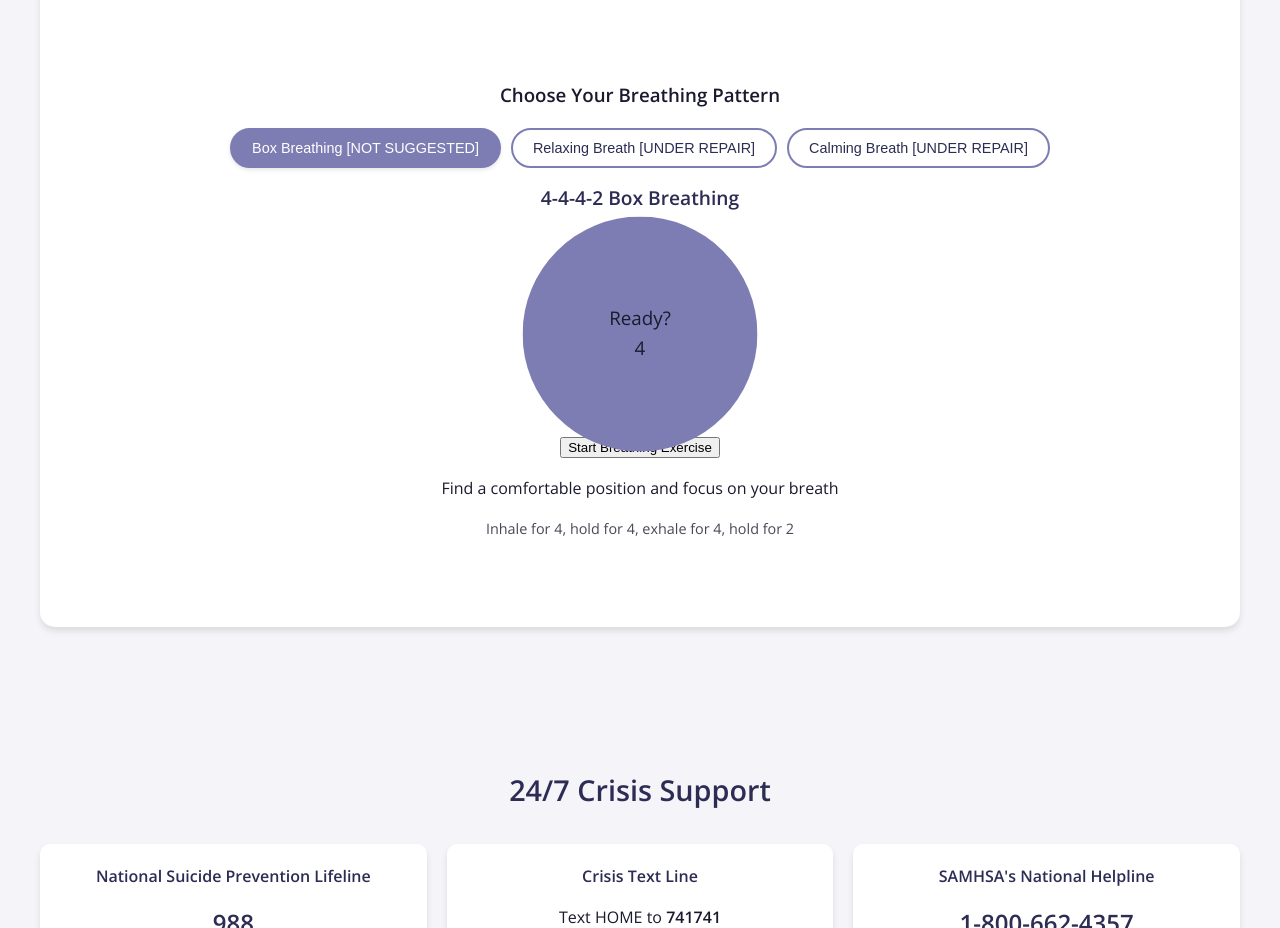
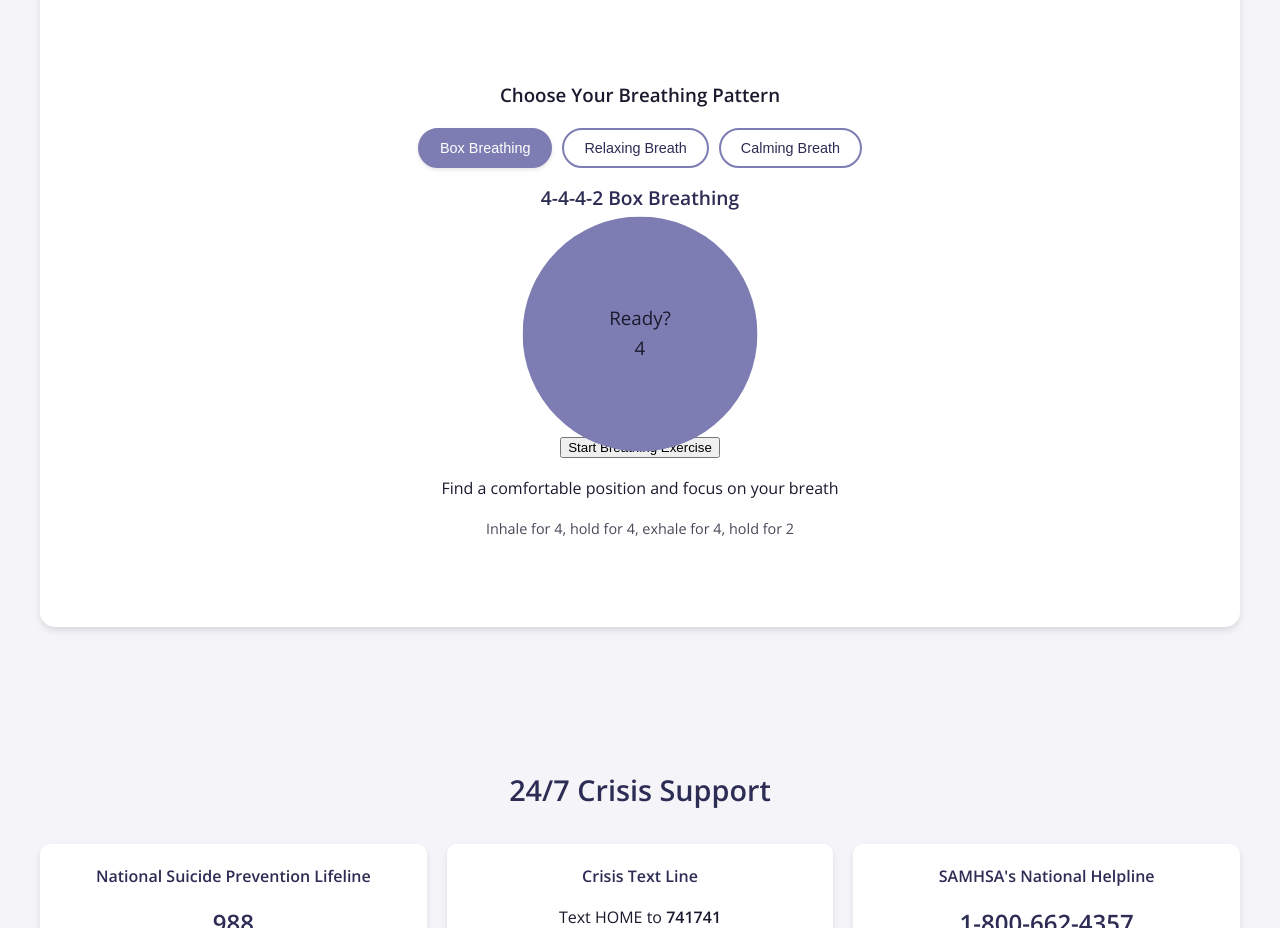
Before and after one commit to overthinks-alot/CopingWithHelpV2, a plain HTML site: page index.html in a window 1280 px wide. Shown: the part 1369-2297 px from the top of the page. Drawn offline with nearby package versions, Linux system fonts and the light colour scheme.

Commit message:
Update index.html

```diff
--- a/index.html
+++ b/index.html
@@ -82,11 +82,11 @@
                     <div class="breathing-pattern-select">
                         <h3>Choose Your Breathing Pattern</h3>
                         <div class="pattern-buttons">
-                            <button class="pattern-button active" data-pattern="4-4-4-2">Box Breathing [NOT SUGGESTED]</button>
-                            <button class="pattern-button" data-pattern="relaxing">Relaxing Breath [UNDER REPAIR]</button>
-                            <button class="pattern-button" data-pattern="calming">Calming Breath [UNDER REPAIR]</button>
+                            <button class="pattern-button active" data-pattern="4-4-4-2">Box Breathing </button>
+                            <button class="pattern-button" data-pattern="relaxing">Relaxing Breath </button>
+                            <button class="pattern-button" data-pattern="calming">Calming Breath </button>
                         </div>
-                        <div class="pattern-name">4-4-4-2 Box Breathing [We don't suggest you to do Box breathing! You may do it but if you feel like you're about to pass out stop immediately.]</div>
+                        <div class="pattern-name">4-4-4-2 Box Breathing</div>
                     </div>
                     <div class="breathing-circle">
                         <div class="instruction">Ready?</div>
```
